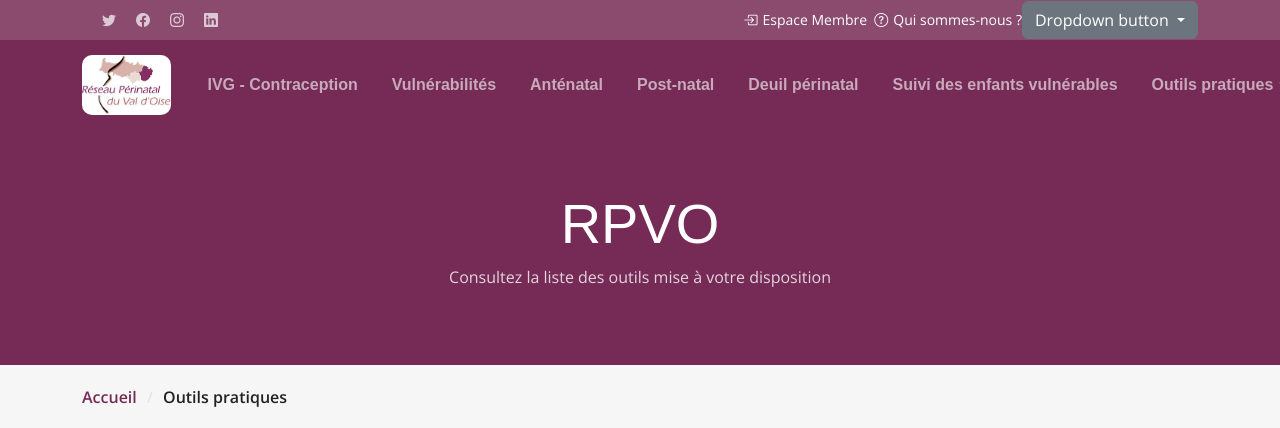
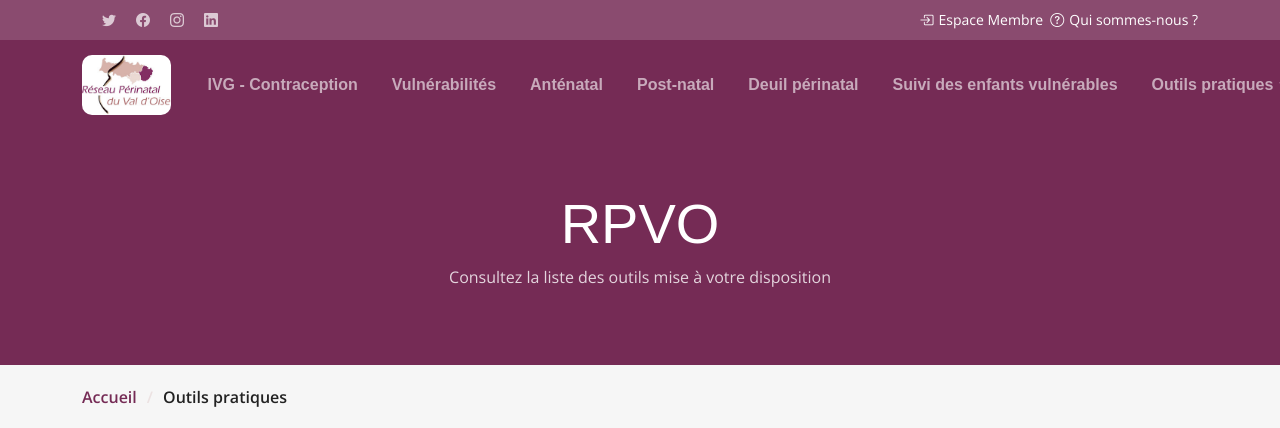
Before and after one commit to roslove44/rpvo, a Symfony app: template templates/tool/index.html.twig in a window 1280 px wide; the page is wider, and only the part inside the window is pictured. Shown: the top 428 px of that part. Run offline with Twig, Linux system fonts and the light colour scheme; the template is opened without the code that fills it, so the values that code supplies are empty; some libraries are stand-ins or nearby versions.

Commit message:
Delete Dropdown

```diff
--- a/templates/_partials/_nav.html.twig
+++ b/templates/_partials/_nav.html.twig
@@ -12,18 +12,6 @@
                     Membre</a></i>
             &nbsp;&nbsp;
             <i class="bi bi-question-circle"><a href="{{path('app_main_about')}}">Qui sommes-nous ?</a></i></i>
-
-            <div class="dropdown">
-                <button class="btn btn-secondary dropdown-toggle" type="button" data-bs-toggle="dropdown"
-                    aria-expanded="false">
-                    Dropdown button
-                </button>
-                <ul class="dropdown-menu">
-                    <li><a class="dropdown-item" href="#">Action</a></li>
-                    <li><a class="dropdown-item" href="#">Another action</a></li>
-                    <li><a class="dropdown-item" href="#">Something else here</a></li>
-                </ul>
-            </div>
         </div>
     </div>
 </section>
```
